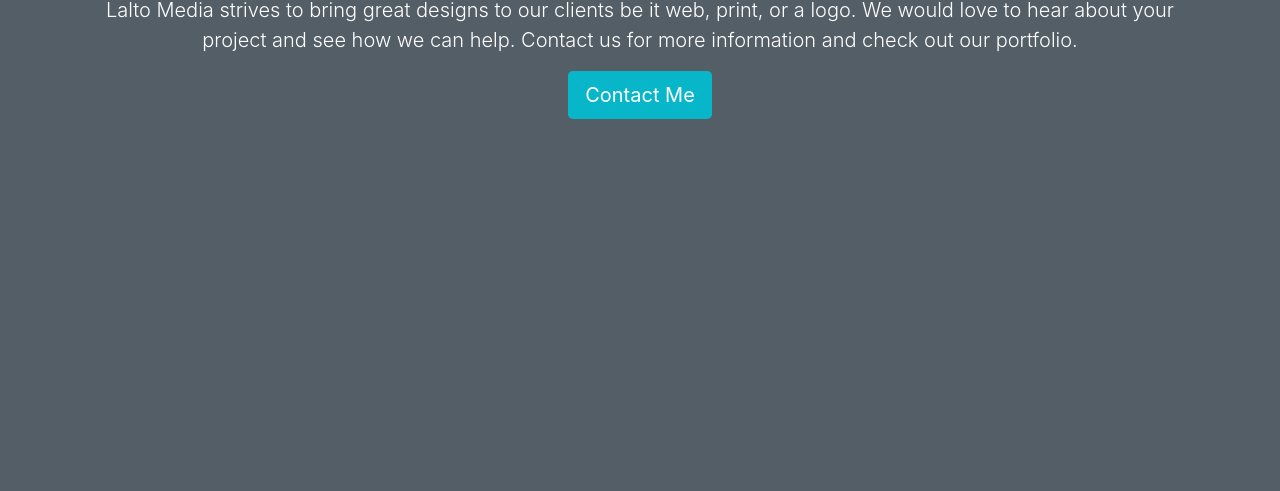
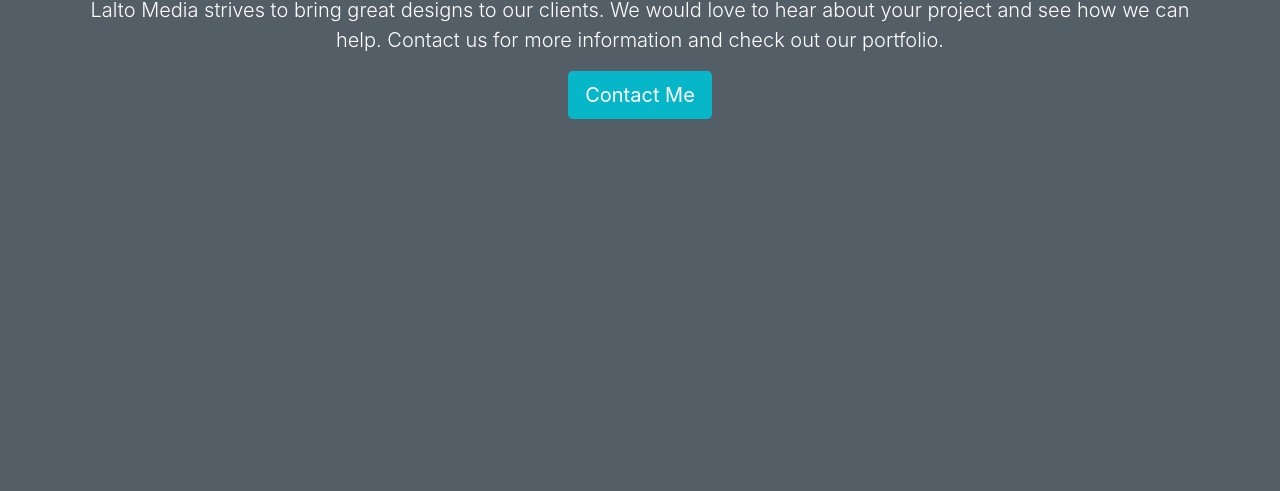
Before and after one commit to kletos/kletos.github.io, a plain HTML site: page index.html in a window 1280 px wide. Shown: the part 309-800 px from the top of the page. Drawn offline with nearby package versions, Linux system fonts and the light colour scheme.

Commit message:
updated homepage
updated tagline

```diff
--- a/index.html
+++ b/index.html
@@ -48,7 +48,7 @@
 
     <main role="main" class="container">
       <h1 class="cover-heading">Welcome.</h1>
-      <p class="lead">Lalto Media strives to bring great designs to our clients be it web, print, or a logo. We would love to hear about your project and see how we can help. Contact us for more information and check out our portfolio.</p>
+      <p class="lead">Lalto Media strives to bring great designs to our clients. We would love to hear about your project and see how we can help. Contact us for more information and check out our portfolio.</p>
       <a href="contact.html" class="btn btn-lg btn-default">Contact Me</a>
     </main><!-- /.container -->
 
```
